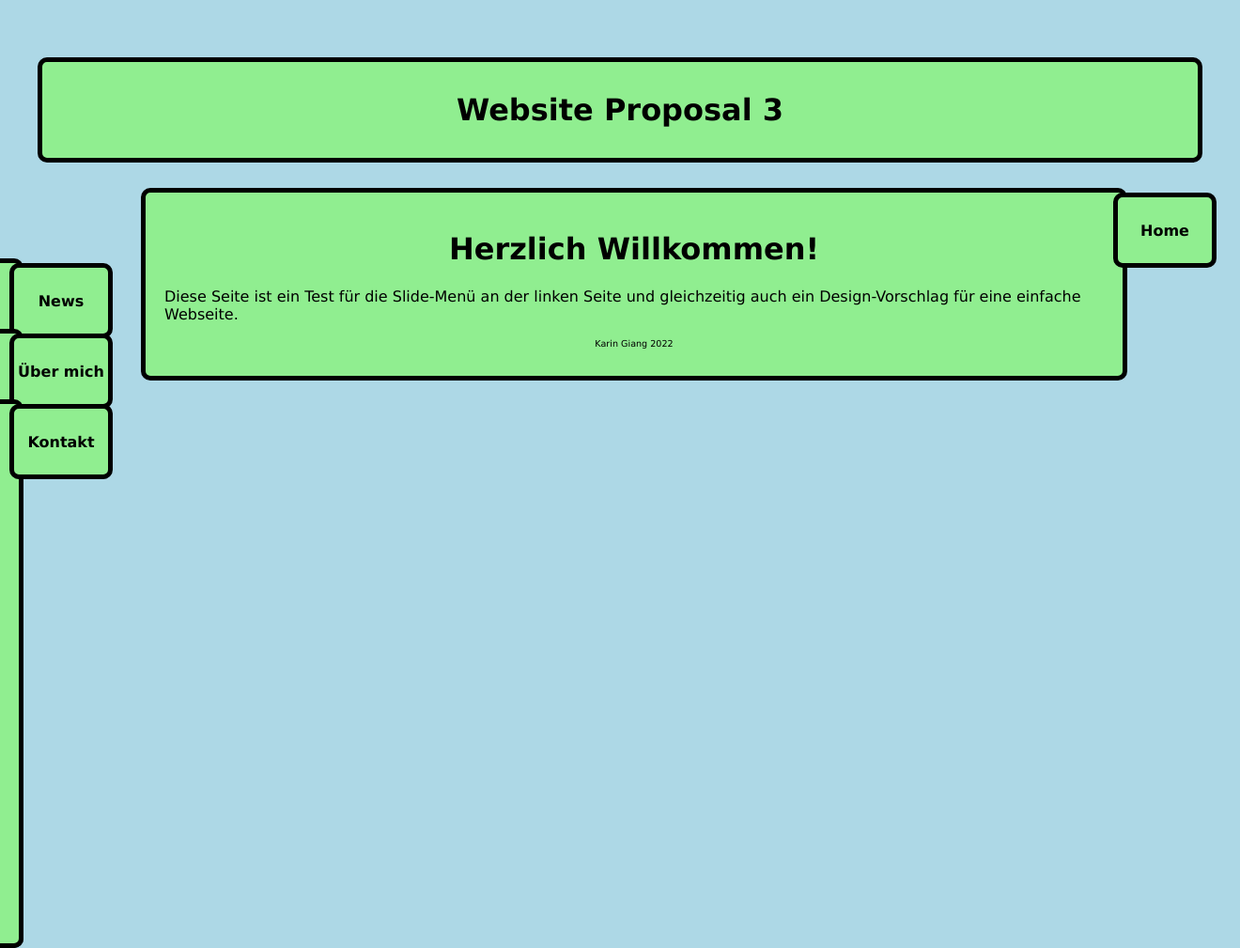
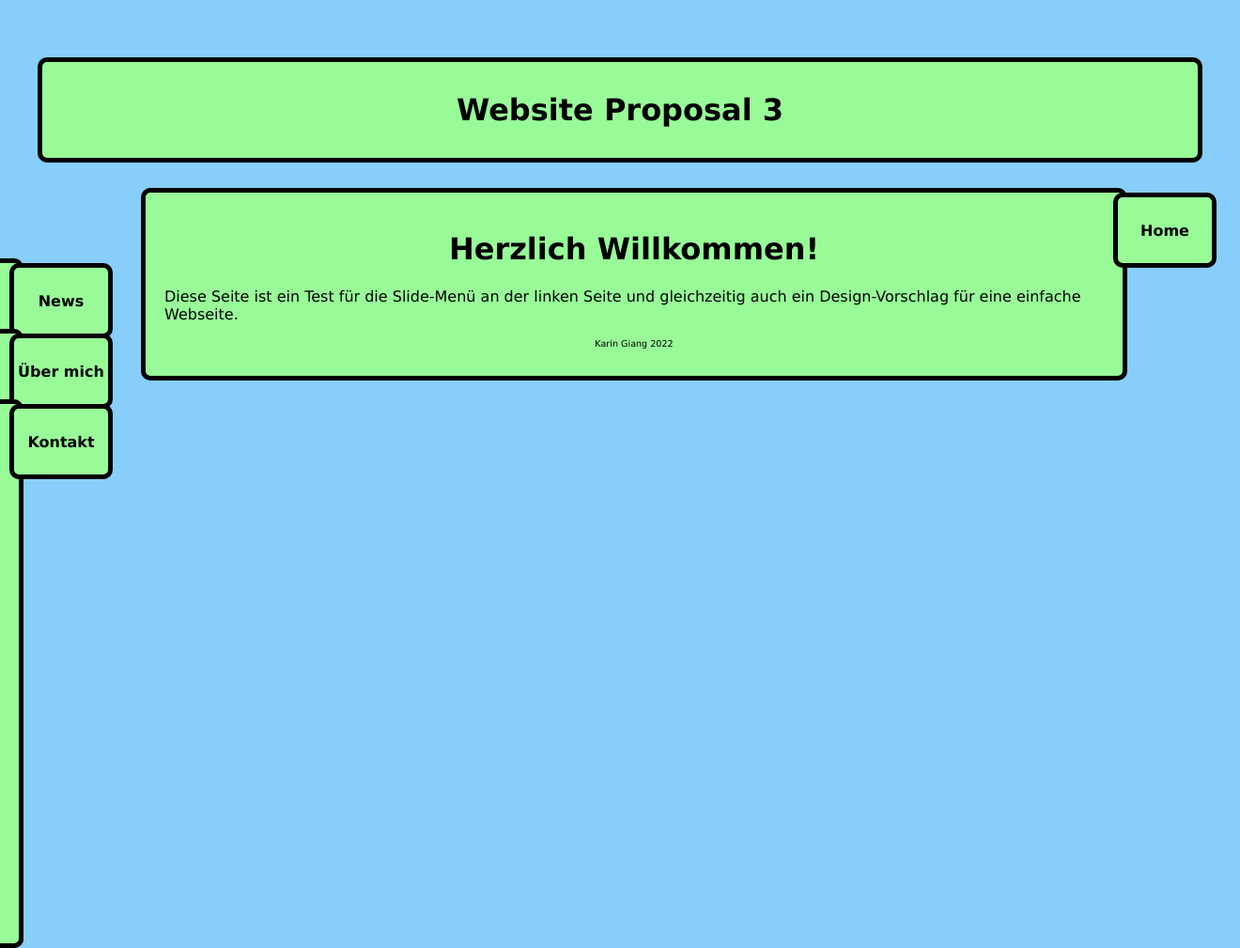
Before and after one commit to Carranya/website_proposal_3, a PHP site: page / in a window 1320 px wide. Shown: the whole page at 94% size. Run offline with PHP 8.4, Linux system fonts and the light colour scheme.

Commit message:
new color

```diff
--- a/css/style.css
+++ b/css/style.css
@@ -4,7 +4,7 @@
 body {
     font-family: Verdana, Geneva, Tahoma, sans-serif;
     text-align: center;
-    background-color: lightblue;
+    background-color: lightskyblue;
 }
 
 #head {
@@ -14,7 +14,7 @@ body {
 
 #headTitle {
     padding: 1em;
-    background-color: lightgreen;
+    background-color: palegreen;
     border: 5px solid black;
     border-radius: 10px;
 }
@@ -26,7 +26,7 @@ body {
     left: 150px;
     width: 1000px;
     display: block;
-    background-color: lightgreen;
+    background-color: palegreen;
     transform: translate(-1175px, 0);
     transition: transform 1s;
     border: 5px solid black;
@@ -43,7 +43,7 @@ body {
     right: -100px;
     width: 100px;
     height: 50px;
-    background-color: lightgreen;
+    background-color: palegreen;
     border: 5px solid black;
     border-radius: 10px;
     text-align: center;
```
